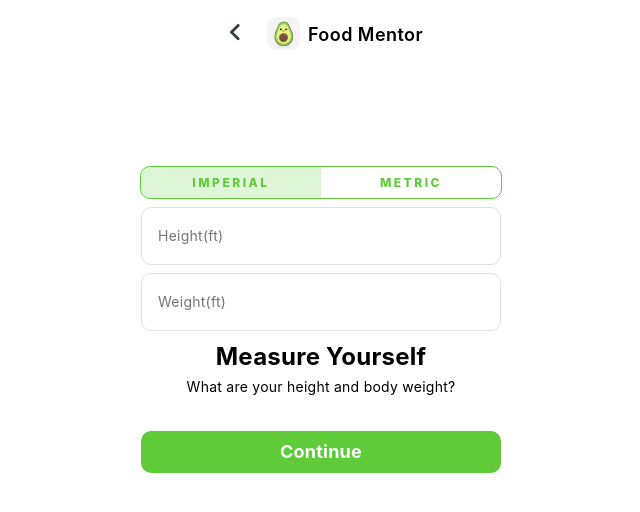
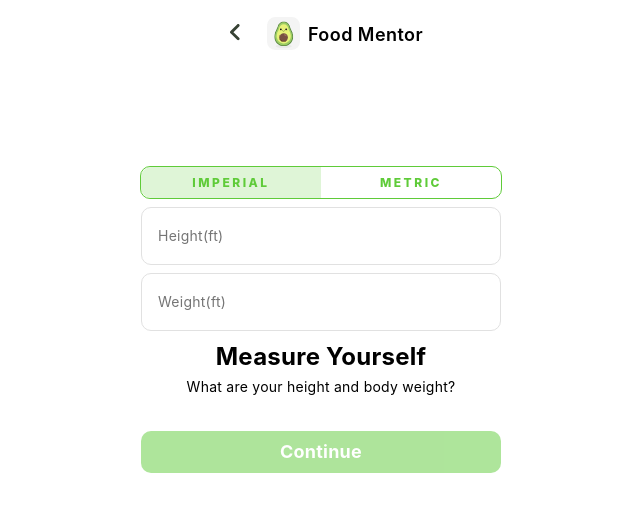
Before and after one commit to Honchar007/doing-sports-test-work, a React (Create React App) app: page /weight in a window 1280 px wide. Shown: the top 512 px of the page, without its empty margins (319-959 px from the left). Built offline with nearby package versions, Linux system fonts and the light colour scheme.

Commit message:
validation works correctly

```diff
--- a/src/components/MeasureWeight/MeasureWeight.jsx
+++ b/src/components/MeasureWeight/MeasureWeight.jsx
@@ -14,7 +14,7 @@ function MeasureWeight() {
   const [measure, setMeasure] = useState('Imperial');
   const [height, setHeight] = useState('');
   const [weight, setWeight] = useState('');
-  const [validation, setValidation] = useState(false);
+  const [validation, setValidation] = useState(true);
 
   const handleChangeMeasure = (value) => {
     setMeasure(value);
@@ -31,16 +31,17 @@ function MeasureWeight() {
   const handleClick = () => {
     navigate('/destructive-behavior');
   };
-
+/*&&
+        parseFloat(weight) > 0 &&
+        parseFloat(height) > 0 */
   useEffect(() => {
-    if (height !== '' &&
-        weight !== '' &&
-        weight > 0 &&
-        height > 0) {
-      console.log('true');
+    if (height &&
+        weight &&
+        parseFloat(weight) > 0 &&
+        parseFloat(height) > 0) {
+      setValidation(false);
+    } else {
       setValidation(true);
-    } else {
-      setValidation(false);
     }
   }, [height, weight]);
 
@@ -80,10 +81,7 @@ function MeasureWeight() {
     <StyledButton
       handleSubmit={handleClick}
       text='Continue'
-      disabled={height !== '' &&
-      weight !== '' &&
-      weight > 0 &&
-      height > 0}
+      disabled={validation}
     />
   </div>
 );
--- a/src/components/StyledButton/StyledButton.jsx
+++ b/src/components/StyledButton/StyledButton.jsx
@@ -1,7 +1,8 @@
 // styles
+import { useEffect } from "react";
 import styles from "./StyledButton.module.scss";
 
-function StyledButton({ handleSubmit, text, validation }) {
+function StyledButton({ handleSubmit, text, disabled }) {
   const handleClick = () => {
     handleSubmit();
   };
@@ -9,8 +10,8 @@ function StyledButton({ handleSubmit, text, validation }) {
   return (
     <button
       onClick={handleClick}
-      disabled={validation}
-      className={`${styles['btn']} ${validation ? styles['disabled'] : ''}`}
+      disabled={disabled}
+      className={`${styles['btn']} ${disabled ? styles['disabled'] : ''}`}
     >
       {text}
     </button>
```
